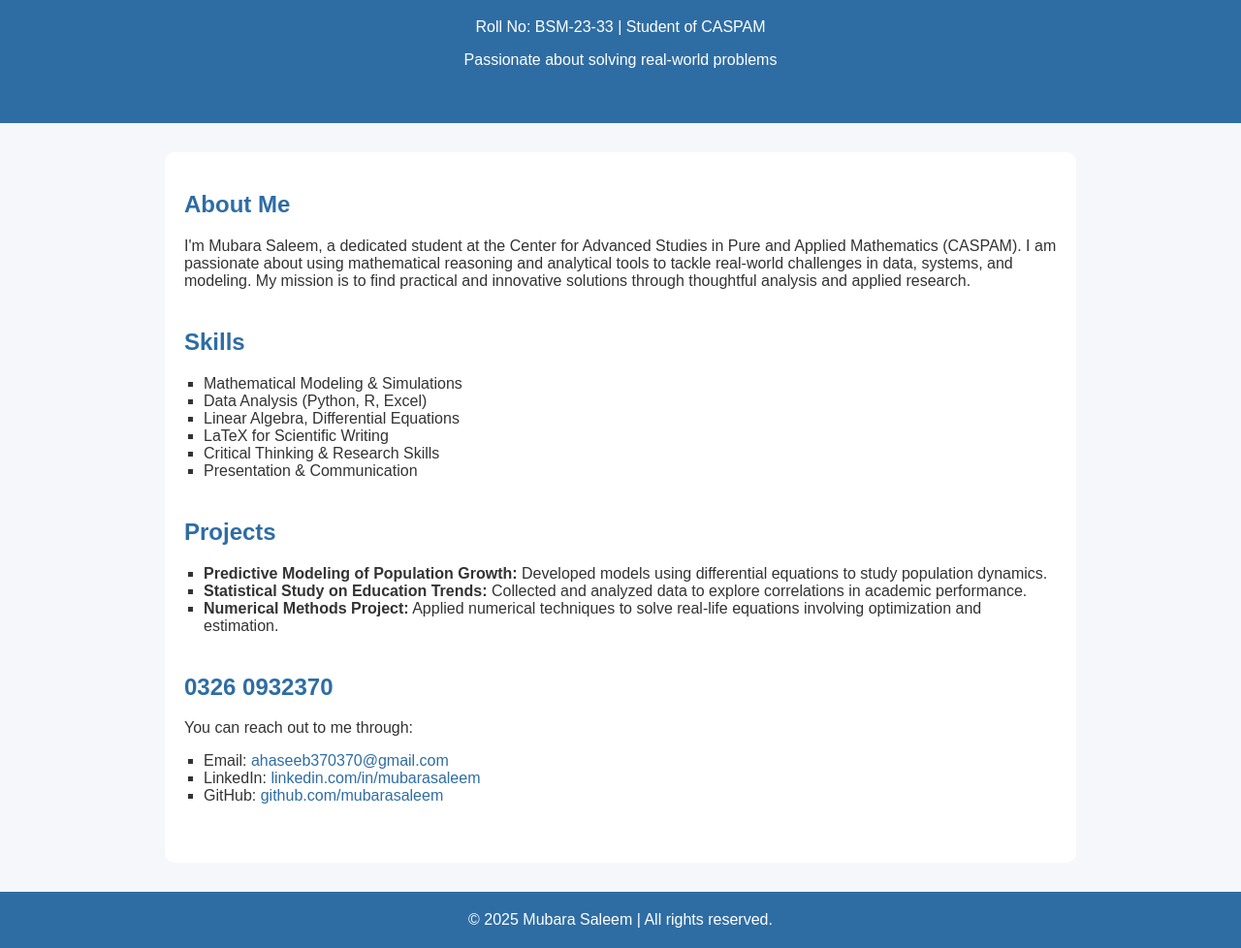
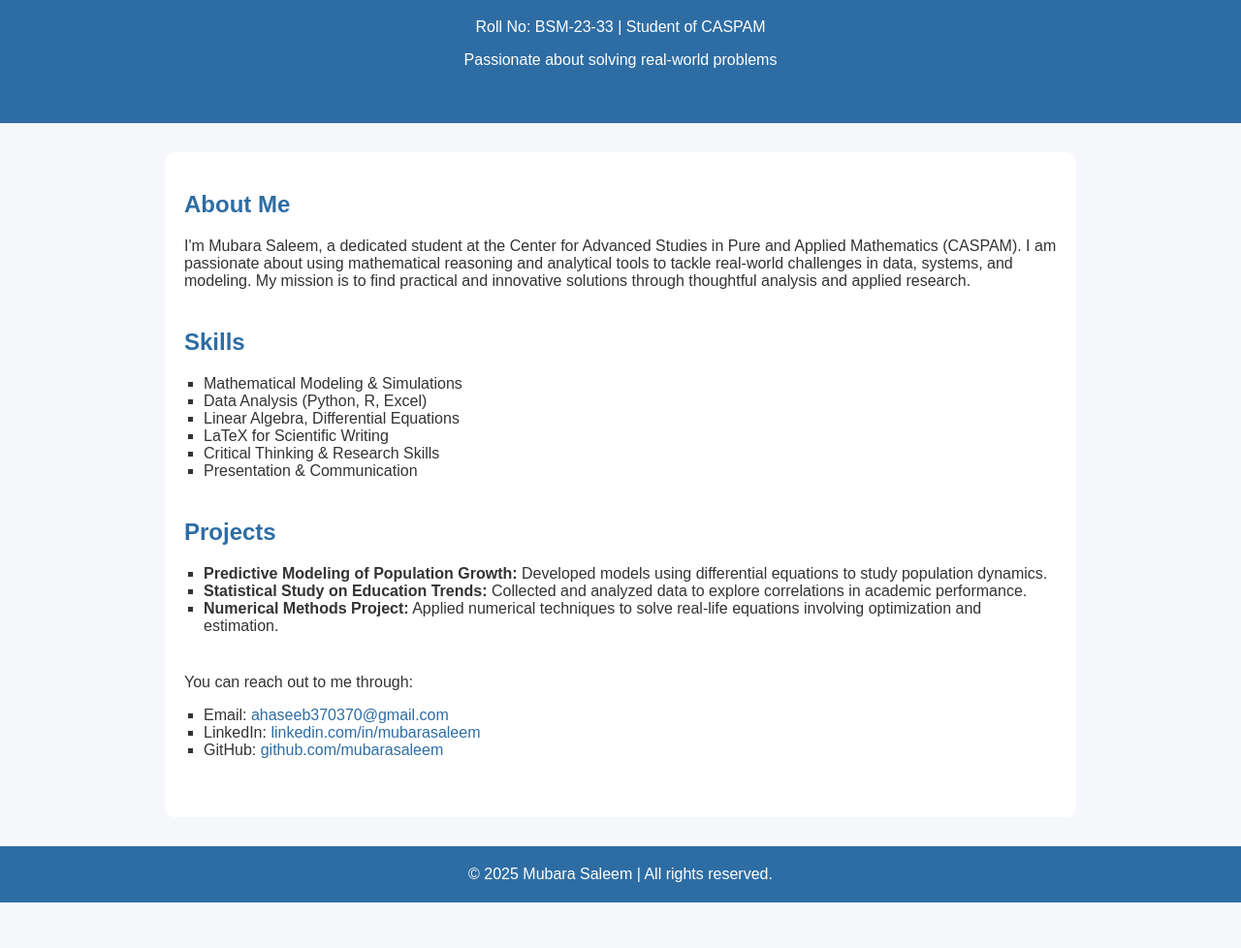
Before and after one commit to Mubara70/my-portfolio, a plain HTML site: page index.html in a window 1280 px wide. Shown: the part 101-1079 px from the top of the page at 97% size. After the commit the page ends 1032 px from the top, so only its background shows below. Drawn offline with Linux system fonts and the light colour scheme.

Commit message:
Update index.html

```diff
--- a/index.html
+++ b/index.html
@@ -94,7 +94,7 @@
         </section>
 
         <section>
-            <h2>0326 0932370</h2>
+            <h2></h2>
             <p>You can reach out to me through:</p>
             <ul>
                 <li>Email: <a href="mailto:ahaseeb370370@gmail.com">ahaseeb370370@gmail.com</a></li>
```
